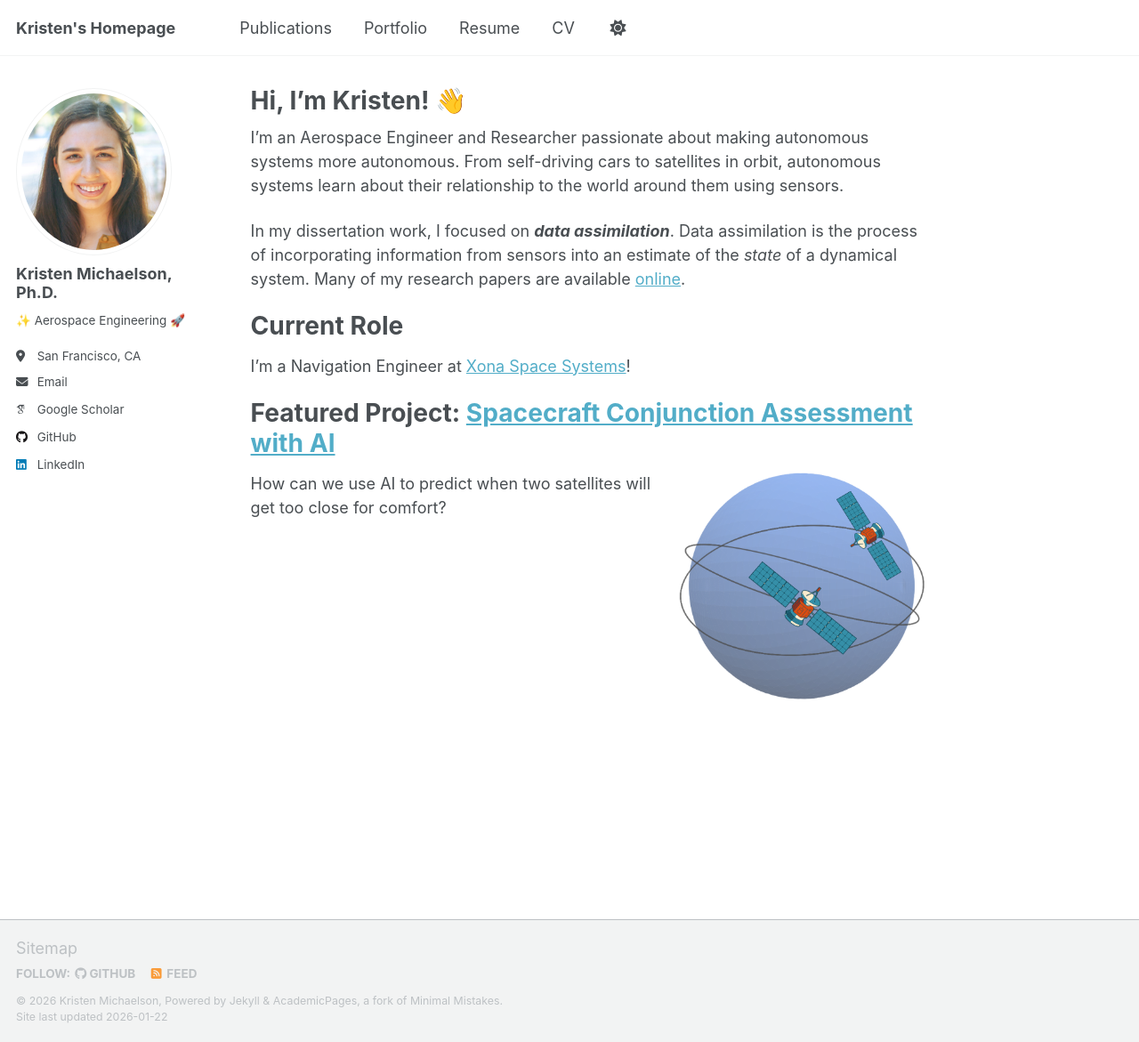
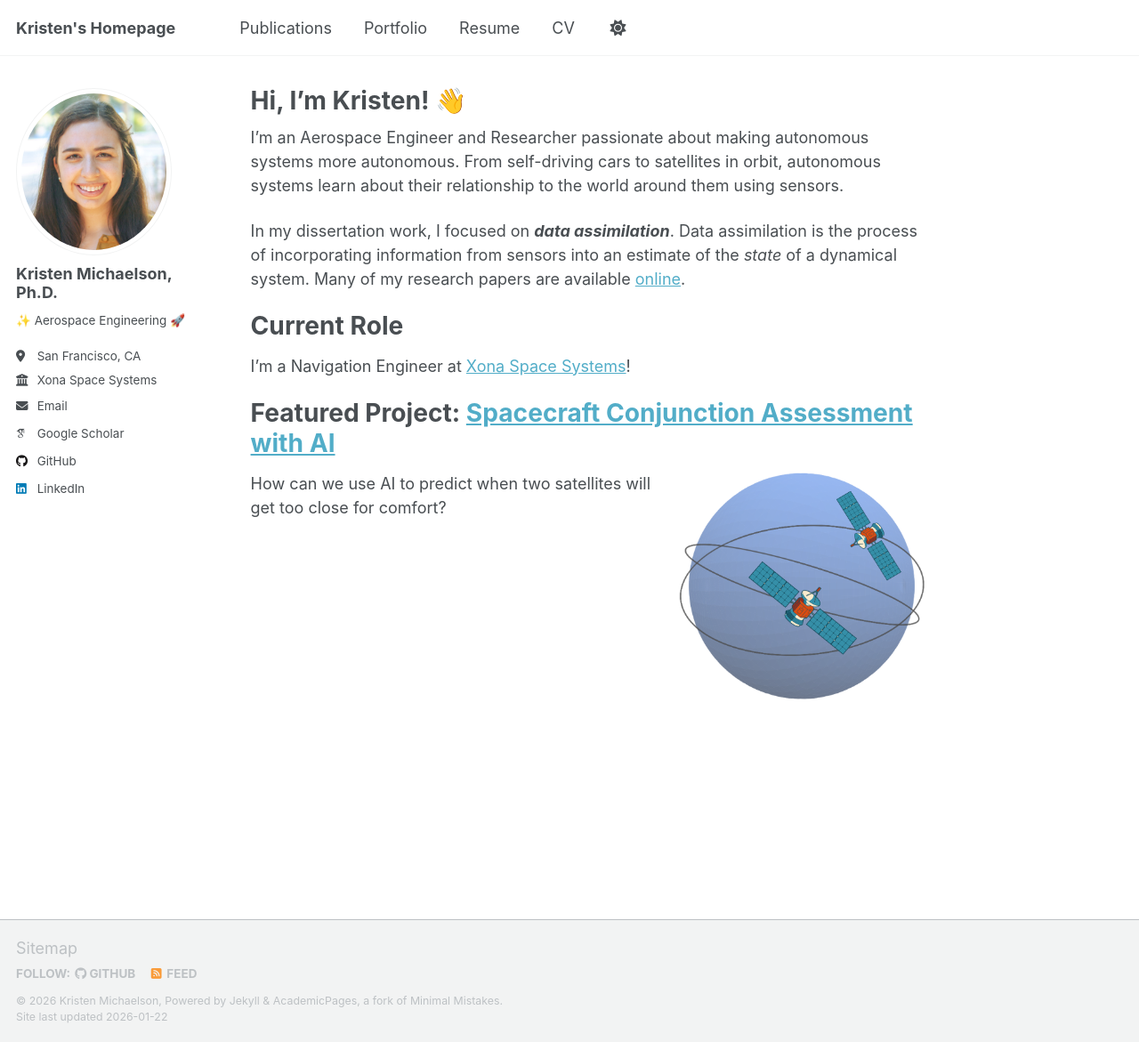
Before and after one commit to kristenmichaelson/kristenmichaelson.github.io, a Jekyll site: the page built from _pages/about.md, in a window 1280 px wide and 1171 px high. Shown: the whole window at 89% size. Built offline with Jekyll 4.4.1, drawn with Linux system fonts in a browser that asks for light colours; some web fonts are replaced; a script that is not in the unit is left out.

Commit message:
Update _config.yml

```diff
--- a/_config.yml
+++ b/_config.yml
@@ -28,7 +28,7 @@ author:
   pronouns         : # example: "she/her"
   bio              : "✨ Aerospace Engineering 🚀"
   location         : "San Francisco, CA"
-  employer         : # "Red Brick University"
+  employer         : "Xona Space Systems"
   uri              : # URL
   email            : "kristen.michaelson@gmail.com"
 
@@ -63,7 +63,7 @@ author:
   keybase          : # Username
   instagram        : # Username
   lastfm           : # Username
-  linkedin         : "kristen-michaelson-phd-939034a8"
+  linkedin         : "kristen-michaelson-939034a8"
   mastodon         : # URL
   medium           : # URL
   pinterest        : # Username
```
